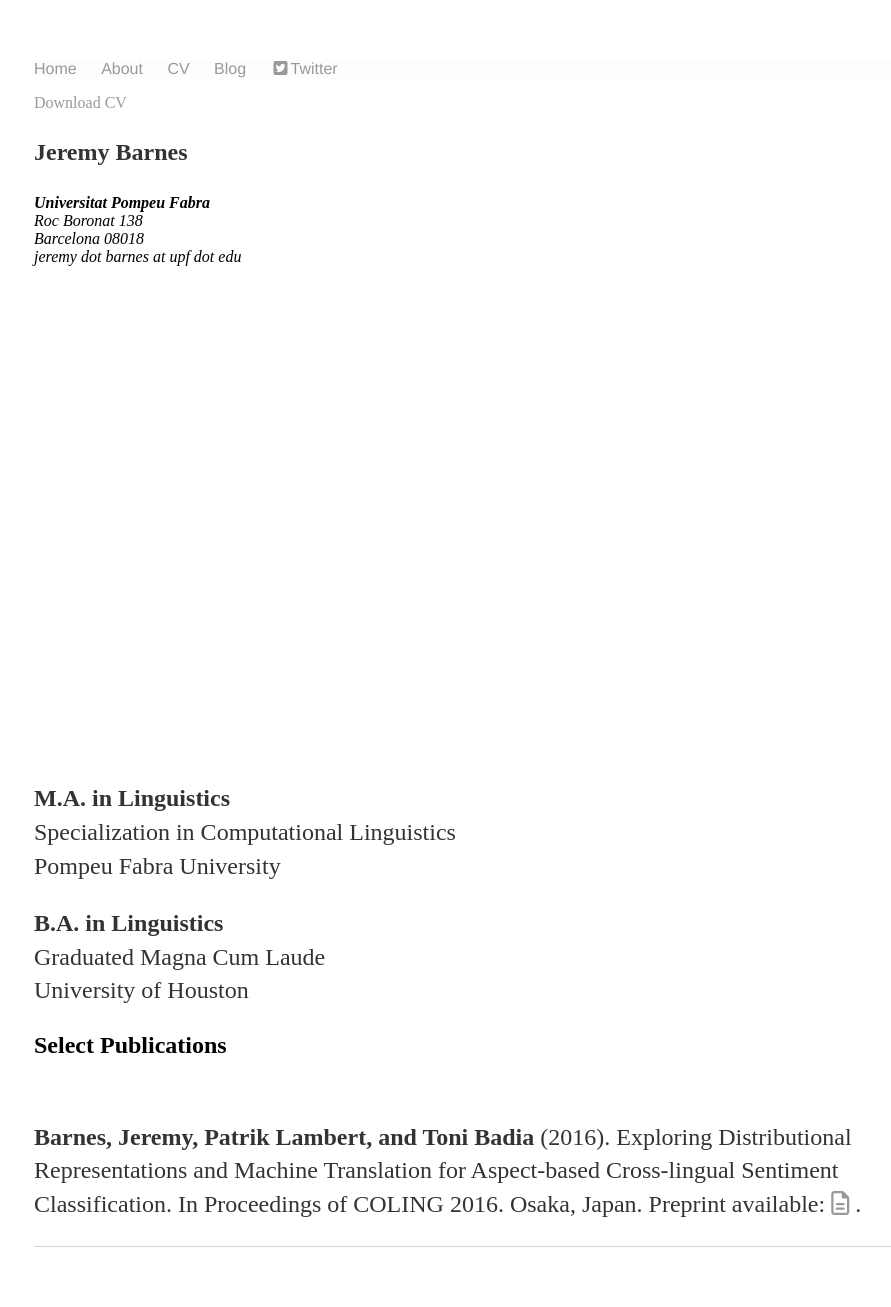
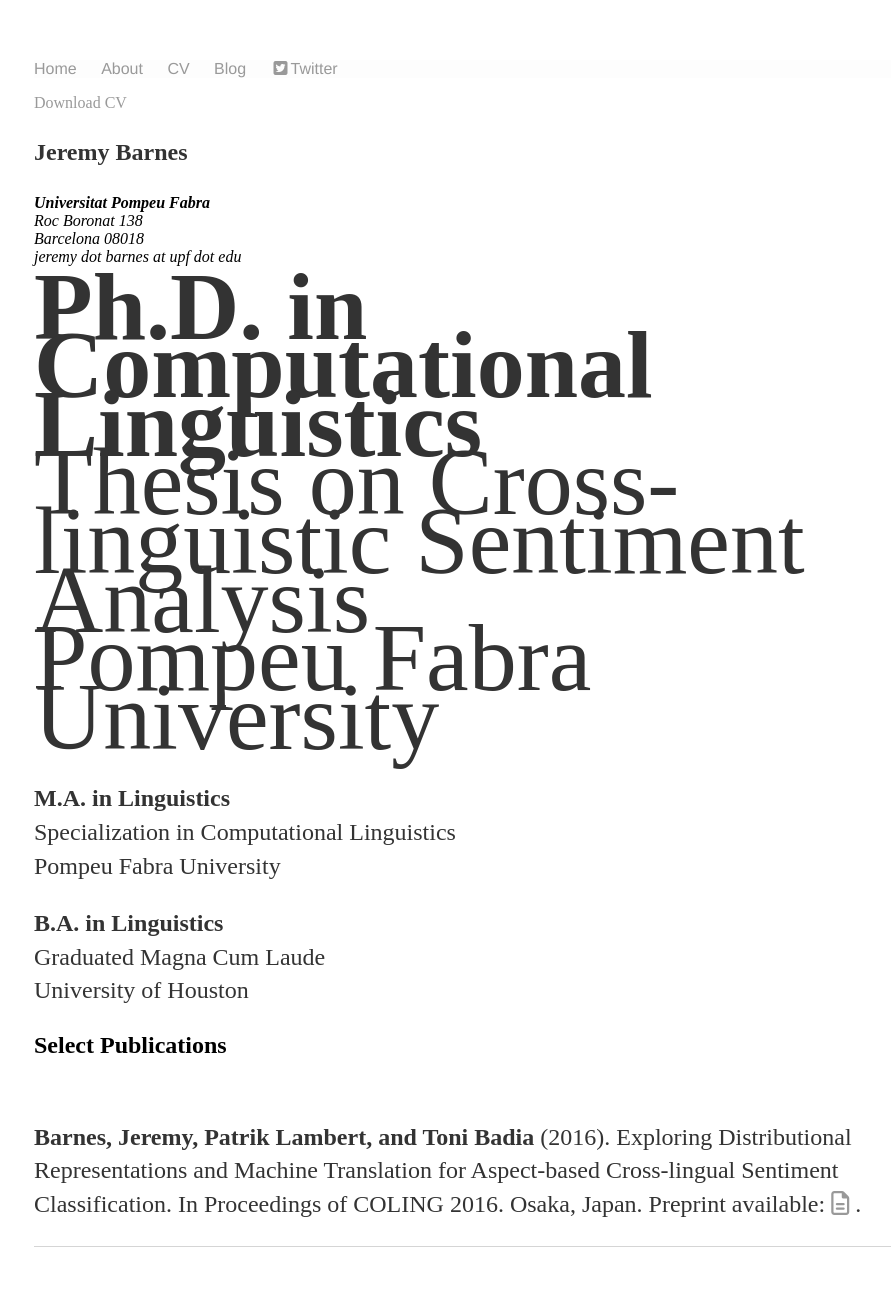
Before and after one commit to jerbarnes/jbarnesspain.github.io, a Jekyll site: the page built from cv/index.html, in a window 1280 px wide. Shown: the whole page, without its empty margins (158-1049 px from the left). Built offline with Jekyll 4.4.1, drawn with Linux system fonts in a browser that asks for light colours; nearby versions of some CDN libraries.

Commit message:
Update index.html

```diff
--- a/cv/index.html
+++ b/cv/index.html
@@ -16,7 +16,7 @@
 					</address><p>
 
 
-		<span style="color:#fff; font-size: 4em;">
+		<span style="font-size: 4em;">
 		<strong>Ph.D. in Computational Linguistics</strong><br>
 		Thesis on Cross-linguistic Sentiment Analysis<br>
 		Pompeu Fabra University<p>
```
